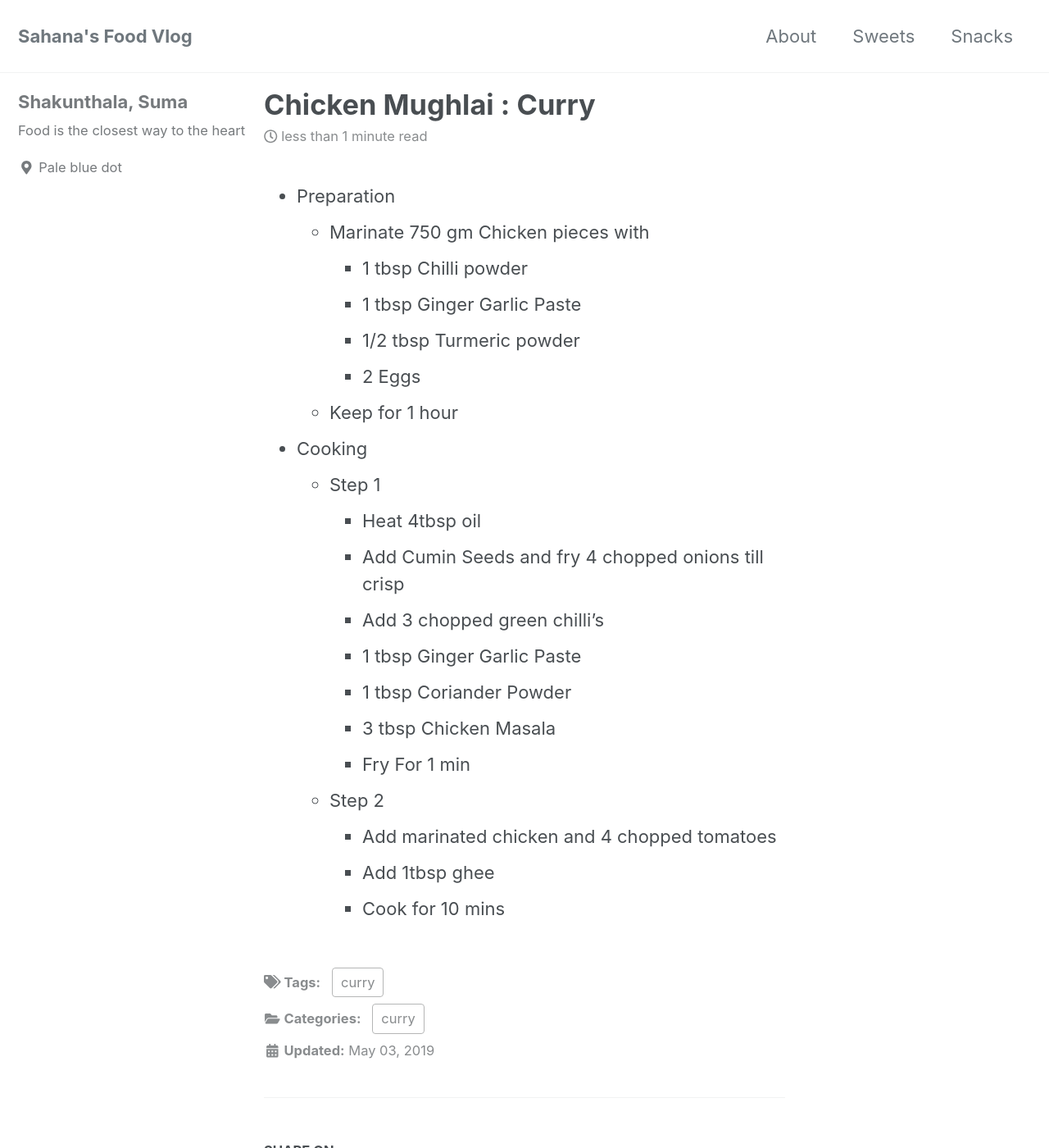
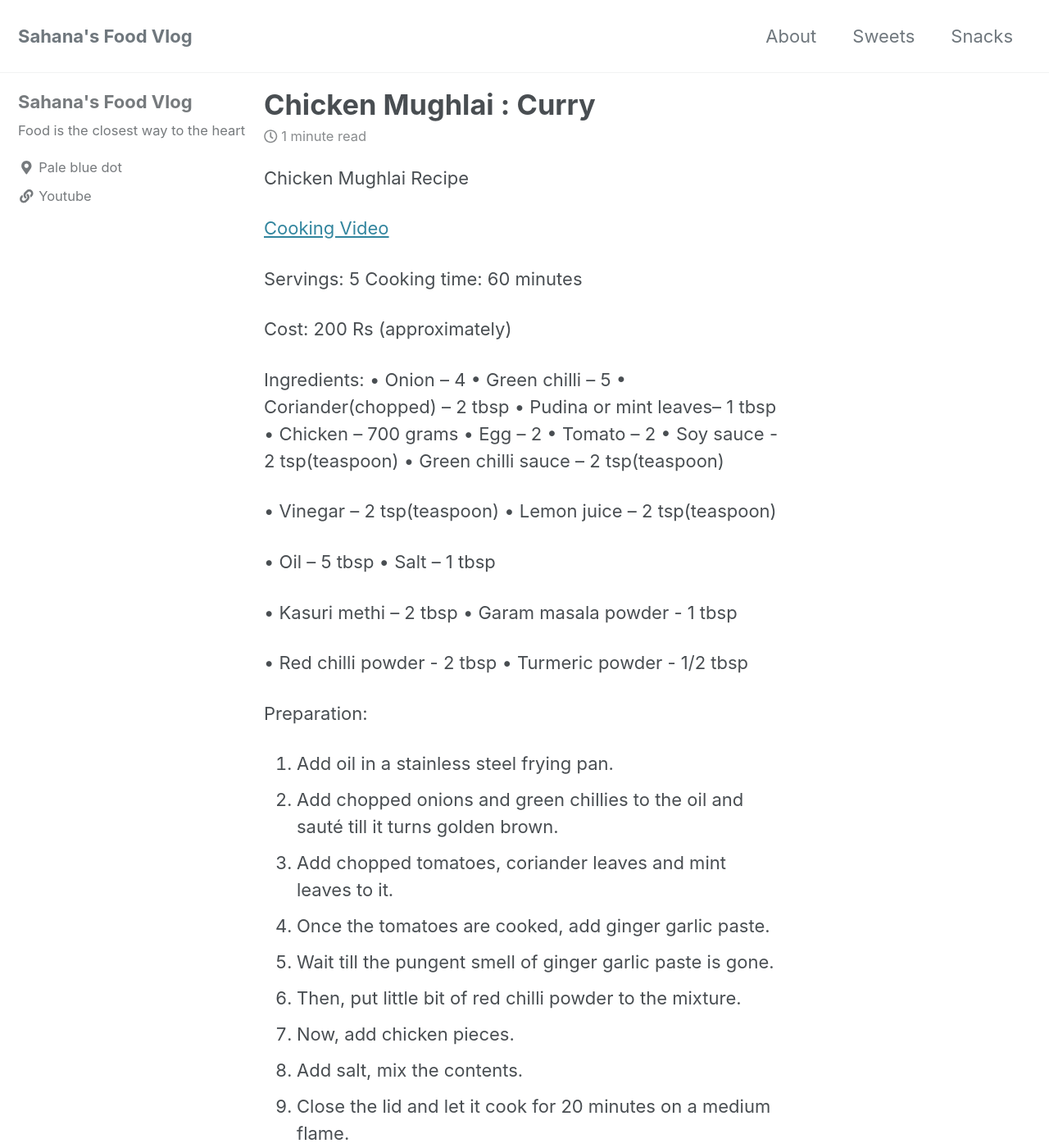
Before and after one commit to slabstech/ammanaaduge, a Jekyll site: the page built from _posts/curry/2021-06-09-chicken-mughlai.md, in a window 1280 px wide and 1400 px high. Shown: the whole window at 82% size. Built offline with Jekyll 4.4.1, drawn with Linux system fonts in a browser that asks for light colours; cached includes are drawn as plain includes; some of the changed text lies outside the part shown.

Commit message:
Site config changes

```diff
--- a/_config.yml
+++ b/_config.yml
@@ -105,7 +105,7 @@ analytics:
 
 # Site Author
 author:
-  name             : "Shakunthala, Suma "
+  name             : "Sahana's Food Vlog"
   avatar           : #/assets/art/logo.png
   bio              : "Food is the closest way to the heart"
   location         : "Pale blue dot"
@@ -114,9 +114,9 @@ author:
     - label: "Email"
       icon: "fas fa-fw fa-envelope-square"
       # url: mailto:your.name@email.com
-    - label: "Website"
+    - label: "Youtube"
       icon: "fas fa-fw fa-link"
-      # url: "https://your-website.com"
+      url: "https://www.youtube.com/channel/UC-9FVME89HgtK5ePA0qUMxA"
     - label: "Twitter"
       icon: "fab fa-fw fa-twitter-square"
       # url: "https://twitter.com/"
--- /dev/null
+++ b/_posts/curry/2021-06-09-chicken-mughlai.md
@@ -0,0 +1,62 @@
+---
+title: "Chicken Mughlai : Curry"
+categories:
+  - curry
+tags:
+  - curry
+---
+Chicken Mughlai Recipe
+
+[Cooking Video](https://www.youtube.com/watch?v=xAAfu90pzWA)
+
+Servings: 5
+Cooking time: 60 minutes
+
+Cost: 200 Rs (approximately)
+
+
+Ingredients:
+• Onion – 4
+• Green chilli – 5
+• Coriander(chopped) – 2 tbsp
+• Pudina or mint leaves– 1 tbsp
+• Chicken – 700 grams
+• Egg – 2
+• Tomato – 2
+• Soy sauce - 2 tsp(teaspoon)
+• Green chilli sauce – 2 tsp(teaspoon)
+
+• Vinegar – 2 tsp(teaspoon)
+• Lemon juice – 2 tsp(teaspoon)
+
+• Oil – 5 tbsp
+• Salt – 1 tbsp
+
+• Kasuri methi – 2 tbsp
+• Garam masala powder - 1 tbsp
+
+• Red chilli powder - 2 tbsp
+• Turmeric powder - 1/2 tbsp
+
+
+
+
+
+Preparation:
+
+
+1. Add oil in a stainless steel frying pan.
+2. Add chopped onions and green chillies to the oil and sauté till it       turns golden brown.
+3. Add chopped tomatoes, coriander leaves and mint leaves to it.
+4. Once the tomatoes are cooked, add ginger garlic paste.
+5. Wait till the pungent smell of ginger garlic paste is gone.
+6. Then, put little bit of red chilli powder to the mixture.
+7. Now, add chicken pieces.
+8. Add salt, mix the contents.
+9. Close the lid and let it cook for 20 minutes on a medium flame.
+10. Once the chicken pieces are cooked, add red chilli powder, turmeric powder, soy sauce, green chilli sauce and eggs to the gravy.
+11. Stir well.
+12. Now add garam masala powder, lemon juice, vinegar, and kasuri methi to the gravy.
+13. Leave the gravy to cook for another 5 minutes.
+14. Chicken mughlai is now ready to eat.
+15. It can be served  with chapati, roti or rice.
```
Also changed, not shown: about/index.md (+2 -2 lines), old_posts/biryani/2019-05-03-chicken-masala-biryani.md (renamed from _posts/biryani/2019-05-03-chicken-masala-biryani.md), old_posts/curry/2019-05-03-chicken-mughlai.md (renamed from _posts/curry/2019-05-03-chicken-mughlai.md), old_posts/curry/2019-05-03-rajma-masala.md (renamed from _posts/curry/2019-05-03-rajma-masala.md), old_posts/rice/2019-05-03-egg-fried-rice.md (renamed from _posts/rice/2019-05-03-egg-fried-rice.md), old_posts/roti/2019-05-03-aloo-parantha.md (renamed from _posts/roti/2019-05-03-aloo-parantha.md).
